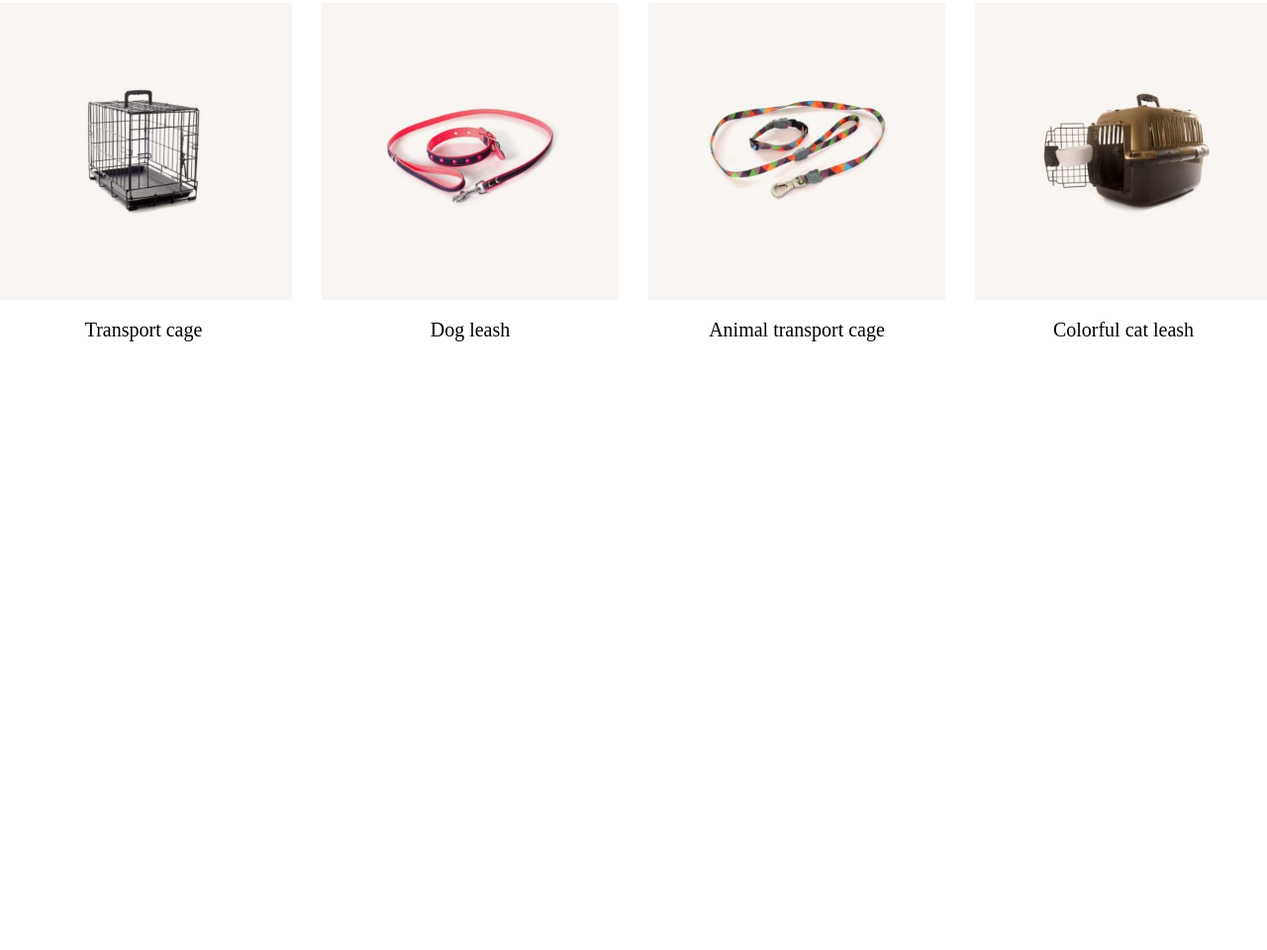
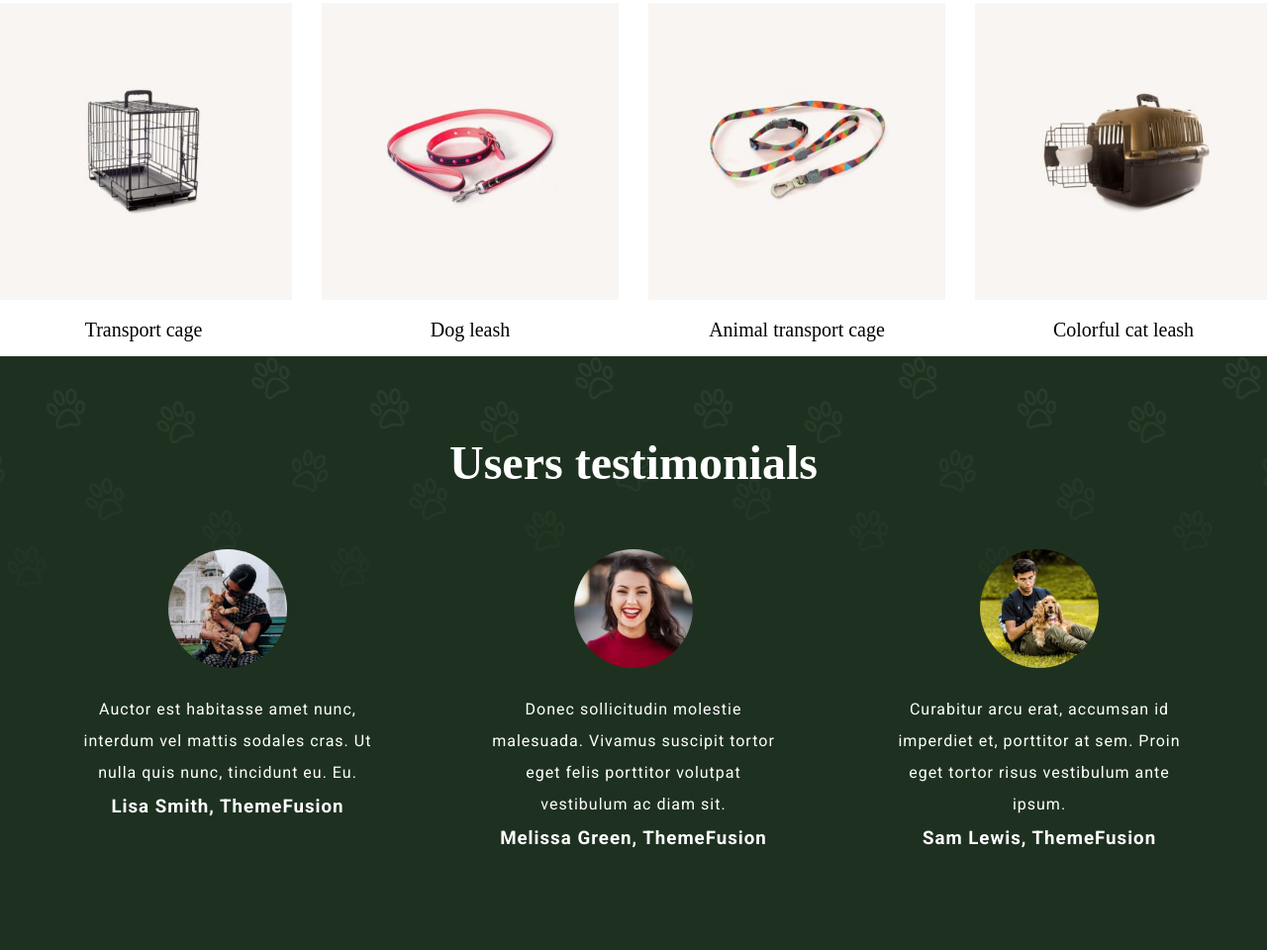
Before and after one commit to glSpisto-92/proj-html-vuejs, a website: page index.html in a window 1280 px wide. Shown: the part 3043-4003 px from the top of the page at 99% size. Before the commit the page ends 3403 px from the top, so only its background shows below. Drawn offline with nearby package versions, Linux system fonts and the light colour scheme; a web font is replaced by a local one.

Commit message:
Aggiunta sezione testimonial (da fixare)

```diff
--- a/Partials/main.scss
+++ b/Partials/main.scss
@@ -140,3 +140,38 @@
     }
   }
 }
+
+.testimonial_wrapper{
+  background-image: url('../img/impronte.png');
+  height: 600px;
+  background-color: rgb(30, 49, 32);
+  background-position: center top;
+  background-repeat: repeat-x;
+  padding: 80px;
+
+  h2{
+    font-family: 'Goudy Bookletter 1911', serif;
+    font-size: $fontLarge;
+    color: #fff;
+    text-align: center;
+  }
+  .testimonial_content{
+    display: flex;
+    justify-content: space-between;
+  }
+
+  .testimonial_box{
+    width: 300px;
+    height: 300px;
+    text-align: center;
+    color: #fff;
+    font-family: 'Roboto', sans-serif;
+    letter-spacing: 1px;
+    line-height: 2;
+
+    img{
+      width: 120px;
+      border-radius: 50%;
+    }
+  }
+}
--- a/index.html
+++ b/index.html
@@ -169,6 +169,27 @@
             <p>Colorful cat leash</p>
           </div>
         </div>
+        <!-- testimonials -->
+        <div class="testimonial_wrapper">
+          <h2>Users testimonials</h2>
+          <div class="testimonial_content containerLarge">
+              <div class="testimonial_box mt-60">
+                <img src="img/testimonial2.jpg" alt="">
+                <p class="mt-15">Auctor est habitasse amet nunc, interdum vel mattis sodales cras. Ut nulla quis nunc, tincidunt eu. Eu.</p>
+                <h3>Lisa Smith, ThemeFusion</h3>
+            </div>
+            <div class="testimonial_box mt-60">
+              <img src="img/testimonial1.jpg" alt="">
+              <p class="mt-15">Donec sollicitudin molestie malesuada. Vivamus suscipit tortor eget felis porttitor volutpat vestibulum ac diam sit.</p>
+              <h3>Melissa Green, ThemeFusion</h3>
+          </div>
+          <div class="testimonial_box mt-60">
+            <img src="img/testimonial3.jpg" alt="">
+            <p class="mt-15">Curabitur arcu erat, accumsan id imperdiet et, porttitor at sem. Proin eget tortor risus vestibulum ante ipsum.</p>
+            <h3>Sam Lewis, ThemeFusion</h3>
+        </div>
+          </div>
+        </div>
     </main>
   </div>
 
```
Also changed, not shown: dist/app.css, img/testimonial1.jpg (renamed from img/avatar-1-200x200.jpg), img/testimonial2.jpg (renamed from img/avatar-3-200x200.jpg), img/testimonial3.jpg (added).
